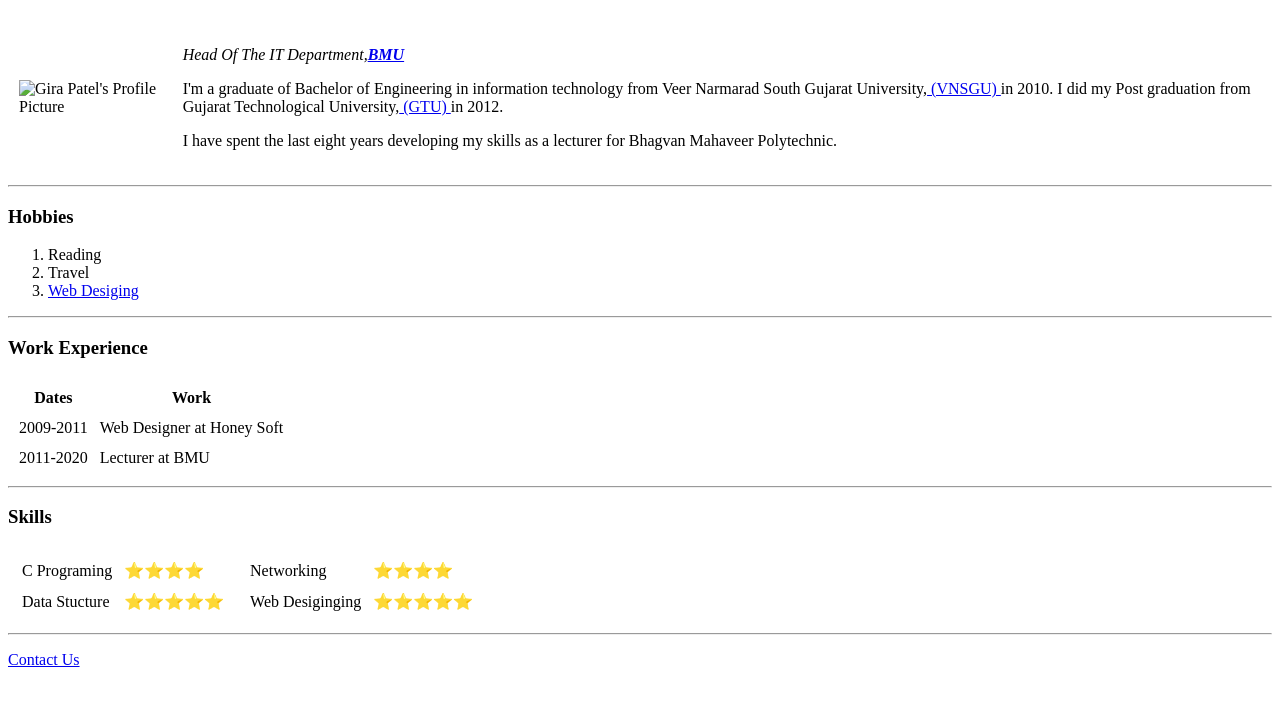
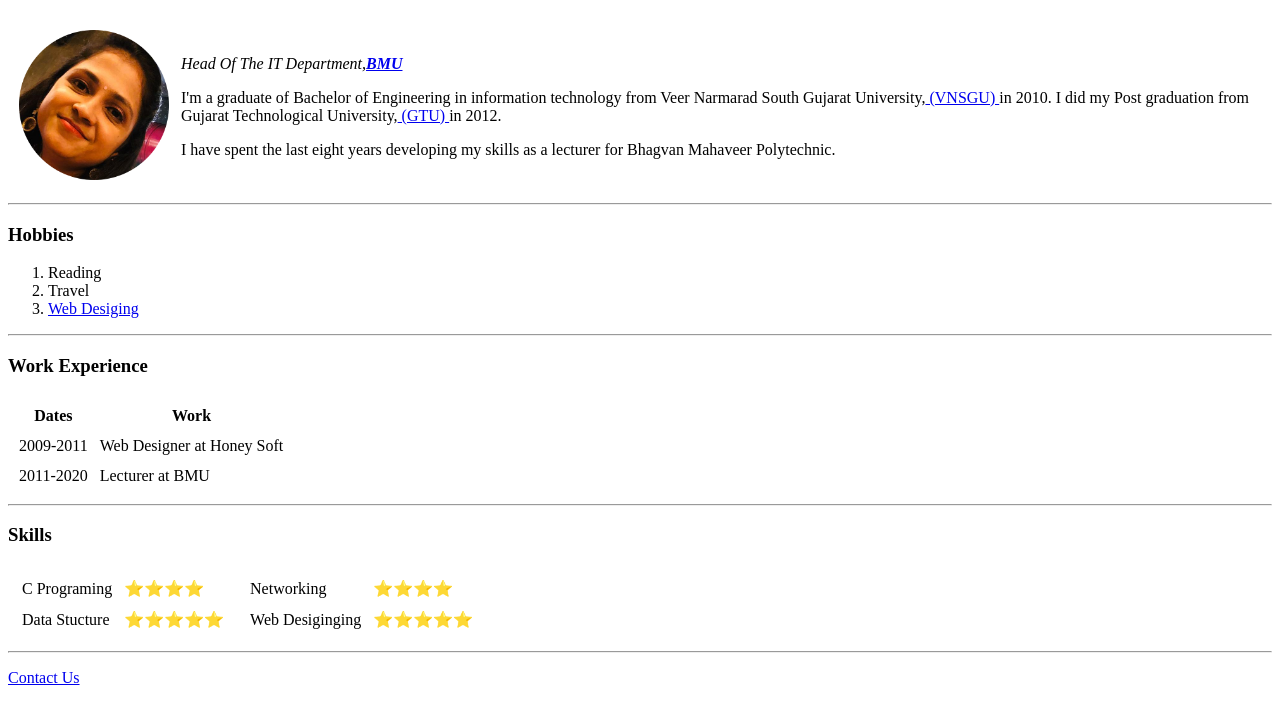
Before and after one commit to Gira969/cv, a plain HTML site: page index.html in a window 1280 px wide. Shown: the part 61-782 px from the top of the page. Drawn offline with Linux system fonts and the light colour scheme.

Commit message:
Update index.html

```diff
--- a/index.html
+++ b/index.html
@@ -10,7 +10,7 @@
 	<h1> Gira Patel </h1>
 	<table cellspacing=10>
 		<tr>
-			<td><img src="images/Gira Profile Picture.PNG" alt="Gira Patel's Profile Picture" width=150 height=150></td>
+			<td><img src="Gira Profile Picture.PNG" alt="Gira Patel's Profile Picture" width=150 height=150></td>
 			<td><p><em> Head Of The IT Department,<strong><a href="https://www.bmefcolleges.edu.in">BMU</a></strong></em></p>
 			<p>I'm a graduate of Bachelor of Engineering in information technology from Veer Narmarad South Gujarat University,<a href="http://www.vnsgu.ac.in/"> (VNSGU) </a> in 2010. I did my Post graduation from Gujarat Technological University,<a href="https://www.gtu.ac.in/"> (GTU) </a>  in 2012.</p>
 			<p>I have spent the last eight years developing my skills as a lecturer for Bhagvan Mahaveer Polytechnic.</p></td>
```
